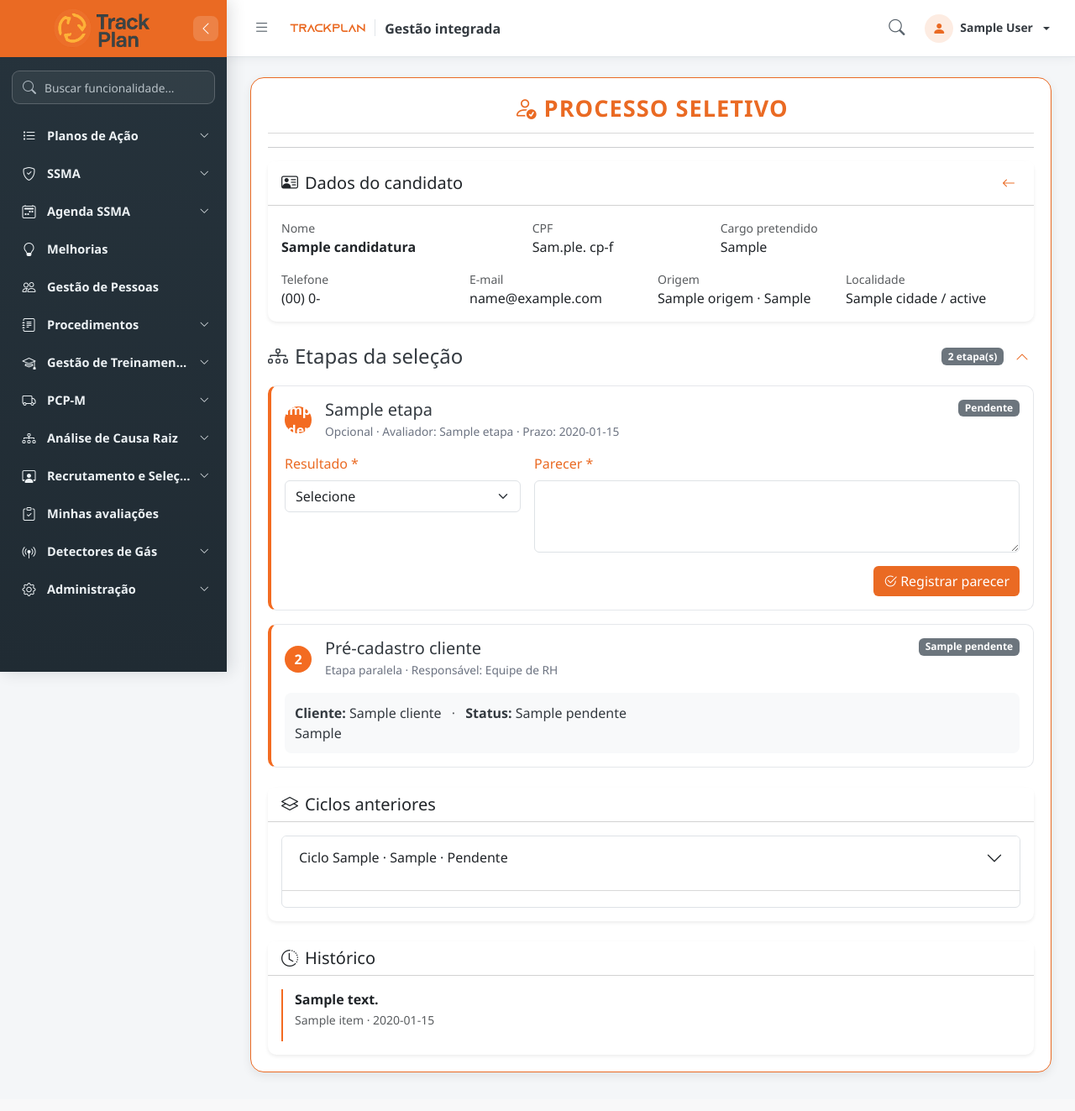
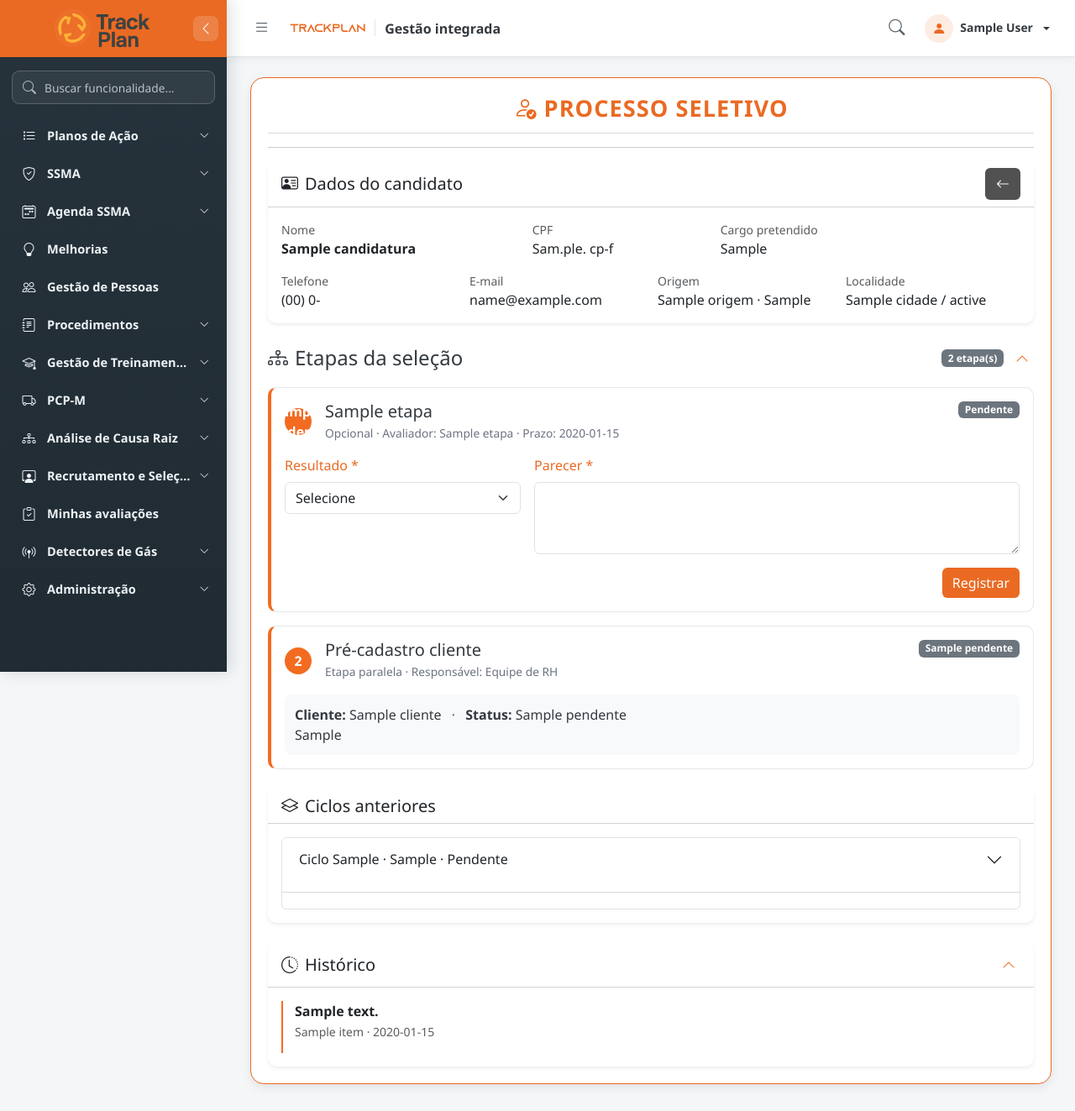
Before and after one commit to diecco/plano_de_acao_final_version, a Flask app: template app/templates/recrutamento_candidatura_detalhe.html in a window 1280 px wide. Shown: the whole page at 84% size. Before the commit the page ends 1282 px from the top, so only its background shows below. Run offline with Flask 3, Linux system fonts and the light colour scheme; the visitor is signed in with stand-in values (Sample User, id 1); the template is opened without the code that fills it: most values are stand-ins (such as "Sample title", 1, 10 or a date in 2020).

Commit message:
refactor: aprimora fluxo visual do recrutamento

```diff
--- a/app/templates/recrutamento_candidatura_detalhe.html
+++ b/app/templates/recrutamento_candidatura_detalhe.html
@@ -11,6 +11,7 @@
     .parecer-box.compacto { white-space:normal; }
     .historico-item { border-left:2px solid #f36b21; padding:0 0 14px 14px; }
     .modal-header-trackplan { background:#f36b21; color:#fff; }
+    .btn-cabecalho-acao { min-width:42px; min-height:38px; display:inline-flex; align-items:center; justify-content:center; }
 </style>
 {% endblock %}
 
@@ -33,10 +34,10 @@
     <div class="card-header bg-white d-flex align-items-center justify-content-between">
         <h5 class="mb-0"><i class="bi bi-person-vcard me-2"></i>Dados do candidato</h5>
         <div class="d-flex align-items-center gap-2">
-            {% if candidatura.curriculo_arquivo %}<a class="btn-acao-icon" href="{{ url_for('main.baixar_curriculo_recrutamento', nome=candidatura.curriculo_arquivo) }}" title="Baixar currículo"><i class="bi bi-paperclip"></i></a>{% endif %}
-            {% if pode_gerenciar and candidatura.status in ('cadastrado', 'em_triagem') %}<form method="post" action="{{ url_for('main.iniciar_selecao_recrutamento', candidatura_id=candidatura.id) }}"><button class="btn-acao-icon" type="submit" title="Iniciar seleção"><i class="bi bi-play-fill"></i></button></form>{% elif pode_gerenciar and candidatura.decisao_resultado %}<button class="btn-acao-icon" type="button" data-bs-toggle="modal" data-bs-target="#modalReaproveitar" title="Reaproveitar candidatura"><i class="bi bi-arrow-repeat"></i></button>{% endif %}
-            {% if pode_encerrar %}<button class="btn-acao-icon" type="button" data-bs-toggle="modal" data-bs-target="#modalEncerrarCandidatura" title="Encerrar processo"><i class="bi bi-x-circle"></i></button>{% endif %}
-            <a class="btn-acao-icon" href="{{ url_for('main.recrutamento_candidatos') }}" title="Voltar"><i class="bi bi-arrow-left"></i></a>
+            {% if candidatura.curriculo_arquivo %}<a class="btn btn-laranja btn-cabecalho-acao" href="{{ url_for('main.baixar_curriculo_recrutamento', nome=candidatura.curriculo_arquivo) }}" title="Baixar currículo"><i class="bi bi-paperclip"></i></a>{% endif %}
+            {% if pode_gerenciar and candidatura.status in ('cadastrado', 'em_triagem') %}<form method="post" action="{{ url_for('main.iniciar_selecao_recrutamento', candidatura_id=candidatura.id) }}"><button class="btn btn-laranja btn-cabecalho-acao" type="submit" title="Iniciar seleção"><i class="bi bi-play-fill"></i></button></form>{% elif pode_gerenciar and candidatura.decisao_resultado %}<button class="btn btn-laranja btn-cabecalho-acao" type="button" data-bs-toggle="modal" data-bs-target="#modalReaproveitar" title="Reaproveitar candidatura"><i class="bi bi-arrow-repeat"></i></button>{% endif %}
+            {% if pode_encerrar %}<button class="btn btn-laranja btn-cabecalho-acao" type="button" data-bs-toggle="modal" data-bs-target="#modalEncerrarCandidatura" title="Encerrar processo"><i class="bi bi-x-circle"></i></button>{% endif %}
+            <a class="btn btn-cinza btn-cabecalho-acao" href="{{ url_for('main.recrutamento_candidatos') }}" title="Voltar"><i class="bi bi-arrow-left"></i></a>
         </div>
     </div>
     <div class="card-body">
@@ -55,7 +56,7 @@
 {% if candidatura.status not in ('cadastrado', 'em_triagem') %}
 <div class="d-flex align-items-center justify-content-between mb-3">
     <h4 class="mb-0"><i class="bi bi-diagram-3 me-2"></i>Etapas da seleção</h4>
-    <div class="d-flex align-items-center gap-2"><span class="badge bg-secondary">{{ etapas|length + 1 }} etapa(s)</span><button class="btn-acao-icon" type="button" data-bs-toggle="collapse" data-bs-target="#etapasSelecaoConteudo" title="Recolher ou expandir etapas"><i class="bi bi-chevron-up"></i></button></div>
+    <div class="d-flex align-items-center gap-2"><span class="badge bg-secondary">{{ etapas|length + 1 }} etapa(s)</span><button class="btn-acao-icon collapse-section-toggle" type="button" data-bs-toggle="collapse" data-bs-target="#etapasSelecaoConteudo" aria-expanded="true" title="Recolher etapas"><i class="bi bi-chevron-up"></i></button></div>
 </div>
 
 <div class="collapse show" id="etapasSelecaoConteudo"><div class="row g-3 mb-4">
@@ -112,7 +113,7 @@
                             <form class="mt-3" method="post" action="{{ url_for('main.complementar_parecer_recrutamento', candidatura_id=candidatura.id, etapa_id=etapa.id) }}">
                                 <label class="form-label" for="complemento-{{ etapa.id }}">Parecer complementar</label>
                                 <textarea class="form-control" id="complemento-{{ etapa.id }}" name="parecer_complementar" rows="2" required></textarea>
-                                <div class="d-flex justify-content-end mt-2"><button class="btn btn-cinza" type="submit"><i class="bi bi-plus-circle me-1"></i>Adicionar complemento</button></div>
+                                <div class="d-flex justify-content-end mt-2"><button class="btn btn-laranja" type="submit">Registrar</button></div>
                             </form>
                         {% endif %}
                     </div>
@@ -135,7 +136,7 @@
                                 <textarea class="form-control" id="texto-restricao-{{ etapa.id }}" name="restricao" rows="2"></textarea>
                             </div>
                             <div class="col-12 d-flex justify-content-end">
-                                <button class="btn btn-laranja" type="submit"><i class="bi bi-check2-circle me-1"></i>Registrar parecer</button>
+                                <button class="btn btn-laranja" type="submit">Registrar</button>
                             </div>
                         </div>
                     </form>
@@ -156,7 +157,7 @@
                 <div class="d-flex align-items-center gap-2">
                     <span class="badge bg-secondary">{{ status_validacao_cliente.get(pre_cadastro_cliente.status, pre_cadastro_cliente.status) if pre_cadastro_cliente else 'Não iniciado' }}</span>
                     {% if pode_gerenciar and candidatura.status != 'liberado_admissao' %}
-                        <button class="btn btn-sm {{ 'btn-cinza' if pre_cadastro_cliente else 'btn-laranja' }}" type="button" data-bs-toggle="collapse" data-bs-target="#formPreCadastroCliente" title="{{ 'Editar pré-cadastro' if pre_cadastro_cliente else 'Registrar pré-cadastro' }}"><i class="bi {{ 'bi-pencil-square' if pre_cadastro_cliente else 'bi-plus-lg' }}"></i></button>
+                        <button class="btn btn-sm btn-laranja" type="button" data-bs-toggle="collapse" data-bs-target="#formPreCadastroCliente" title="{{ 'Editar pré-cadastro' if pre_cadastro_cliente else 'Registrar pré-cadastro' }}"><i class="bi {{ 'bi-pencil-square' if pre_cadastro_cliente else 'bi-plus-lg' }}"></i></button>
                     {% endif %}
                 </div>
             </div>
@@ -216,7 +217,7 @@
                         {% endif %}
                     </div>
                     <div class="col-md-8"><label class="form-label" for="decisaoParecer">Justificativa *</label><textarea class="form-control" id="decisaoParecer" name="decisao_parecer" rows="3" required></textarea></div>
-                    <div class="col-12 d-flex justify-content-end"><button class="btn btn-laranja" type="submit"><i class="bi bi-check2-circle me-1"></i>Registrar</button></div>
+                    <div class="col-12 d-flex justify-content-end"><button class="btn btn-laranja" type="submit">Registrar</button></div>
                 </div>
             </form>
         {% endif %}
@@ -225,7 +226,11 @@
 {% endif %}
 
 {% if candidatura.decisao_resultado in ('aprovado', 'aprovado_restricao') %}
-<div class="d-flex align-items-center justify-content-between mb-3"><h4 class="mb-0"><i class="bi bi-signpost-split me-2"></i>Fluxo pós-seleção</h4></div>
+<div class="d-flex align-items-center justify-content-between mb-3">
+    <h4 class="mb-0"><i class="bi bi-signpost-split me-2"></i>Fluxo pós-seleção</h4>
+    <button class="btn-acao-icon collapse-section-toggle" type="button" data-bs-toggle="collapse" data-bs-target="#fluxoPosSelecaoConteudo" aria-expanded="true" title="Recolher fluxo pós-seleção"><i class="bi bi-chevron-up"></i></button>
+</div>
+<div class="collapse show" id="fluxoPosSelecaoConteudo">
 <div class="etapa-card mb-3">
     <div class="d-flex justify-content-between align-items-start gap-3 flex-wrap">
         <div class="d-flex gap-3 align-items-center"><span class="etapa-numero">1</span><div><h5 class="mb-1">Envio da proposta</h5><div class="etapa-meta">Registro do envio formal ao candidato</div></div></div>
@@ -276,7 +281,7 @@
                 <div><h6 class="text-orange mb-1">Exame admissional</h6><div class="etapa-meta">Agendamento e resultado ocupacional</div></div>
                 <div class="d-flex align-items-center gap-2">
                     <span class="badge bg-secondary">{{ status_exame_admissional.get(pre_admissao.aso_status, pre_admissao.aso_status) }}</span>
-                    {% if pode_gerenciar and not pre_admissao.liberado_admissao_em %}<button class="btn btn-sm btn-cinza" type="button" data-bs-toggle="collapse" data-bs-target="#formExameAdmissional" title="Editar exame admissional"><i class="bi bi-pencil-square"></i></button>{% endif %}
+                    {% if pode_gerenciar and not pre_admissao.liberado_admissao_em %}<button class="btn btn-sm btn-laranja" type="button" data-bs-toggle="collapse" data-bs-target="#formExameAdmissional" title="Editar exame admissional"><i class="bi bi-pencil-square"></i></button>{% endif %}
                 </div>
             </div>
             <div class="parecer-box compacto mt-3">
@@ -293,16 +298,16 @@
                 </div>
                 <div class="col-md-2" id="blocoDataExame">
                     <label class="form-label" for="dataExame">Data do exame *</label>
-                    <input class="form-control" id="dataExame" type="date" name="data_exame" value="{{ pre_admissao.aso_data_prevista.isoformat() if pre_admissao.aso_data_prevista else '' }}">
+                    <input class="form-control" id="dataExame" type="date" name="data_exame" value="{{ pre_admissao.aso_data_prevista.isoformat() if pre_admissao.aso_data_prevista else '' }}" {% if pre_admissao.aso_status != 'agendado' %}disabled{% endif %}>
                 </div>
                 <div class="col-md-2" id="blocoResultadoExame">
                     <label class="form-label" for="resultadoExame">Resultado *</label>
-                    <select class="form-select" id="resultadoExame" name="resultado">
+                    <select class="form-select" id="resultadoExame" name="resultado" {% if pre_admissao.aso_status != 'concluido' %}disabled{% endif %}>
                         <option value="">Selecione</option>
                         {% for valor, rotulo in resultados_exame_admissional.items() %}<option value="{{ valor }}" {% if pre_admissao.aso_resultado == valor %}selected{% endif %}>{{ rotulo }}</option>{% endfor %}
                     </select>
                 </div>
-                <div class="col-md-3"><label class="form-label" for="observacoesExame">Observações</label><input class="form-control" id="observacoesExame" name="observacoes" maxlength="500" value="{{ pre_admissao.observacoes or '' }}"></div>
+                <div class="col-md-3"><label class="form-label" for="observacoesExame">Observações</label><input class="form-control" id="observacoesExame" name="observacoes" maxlength="500" value="{{ pre_admissao.observacoes or '' }}" {% if pre_admissao.aso_status not in ('concluido', 'cancelado') %}disabled{% endif %}></div>
                 <div class="col-md-2 d-flex justify-content-end gap-2"><button class="btn btn-cinza" type="button" data-bs-toggle="collapse" data-bs-target="#formExameAdmissional">Cancelar</button><button class="btn btn-laranja" type="submit">Salvar</button></div>
             </form>
             </div>
@@ -326,7 +331,7 @@
                         </tbody>
                     </table>
                 </div>
-                {% if pode_gerenciar and not pre_admissao.liberado_admissao_em %}<div class="d-flex justify-content-end"><button class="btn btn-cinza" type="submit">Salvar documentos</button></div>{% endif %}
+                {% if pode_gerenciar and not pre_admissao.liberado_admissao_em %}<div class="d-flex justify-content-end"><button class="btn btn-laranja" type="submit">Salvar</button></div>{% endif %}
             </form>
         {% else %}<div class="alert alert-secondary">Nenhum tipo de documento ativo foi configurado.</div>{% endif %}
 
@@ -339,6 +344,7 @@
     </div>
 </div>
 {% endif %}
+</div>
 
 {% if ciclos_anteriores %}
 <div class="card border-0 shadow-sm mb-4">
@@ -401,8 +407,11 @@
 {% endif %}
 
 <div class="card border-0 shadow-sm">
-    <div class="card-header bg-white"><h5 class="mb-0"><i class="bi bi-clock-history me-2"></i>Histórico</h5></div>
-    <div class="card-body">
+    <div class="card-header bg-white d-flex align-items-center justify-content-between">
+        <h5 class="mb-0"><i class="bi bi-clock-history me-2"></i>Histórico</h5>
+        <button class="btn-acao-icon collapse-section-toggle" type="button" data-bs-toggle="collapse" data-bs-target="#historicoRecrutamentoConteudo" aria-expanded="true" title="Recolher histórico"><i class="bi bi-chevron-up"></i></button>
+    </div>
+    <div class="card-body collapse show" id="historicoRecrutamentoConteudo">
         {% for item in historico %}
             <div class="historico-item">
                 <strong>{{ item.descricao }}</strong><br>
@@ -545,19 +554,37 @@ if (statusExame) {
     function atualizarExame() {
         const permiteData = statusExame.value === 'agendado';
         const concluido = statusExame.value === 'concluido';
+        const cancelado = statusExame.value === 'cancelado';
         const data = document.getElementById('dataExame');
         const resultado = document.getElementById('resultadoExame');
+        const observacoes = document.getElementById('observacoesExame');
         data.disabled = !permiteData;
         resultado.disabled = !concluido;
+        observacoes.disabled = !(concluido || cancelado);
         data.required = permiteData;
         resultado.required = concluido;
-        if (!concluido) resultado.value = '';
-        const observacoes = document.getElementById('observacoesExame');
-        observacoes.required = statusExame.value === 'cancelado' || (concluido && resultado.value === 'apto_restricao');
+        observacoes.required = cancelado || (concluido && resultado.value === 'apto_restricao');
     }
     statusExame.addEventListener('change', atualizarExame);
     document.getElementById('resultadoExame').addEventListener('change', atualizarExame);
     atualizarExame();
 }
+document.querySelectorAll('.collapse-section-toggle').forEach(function (botao) {
+    const seletor = botao.getAttribute('data-bs-target');
+    const alvo = seletor ? document.querySelector(seletor) : null;
+    const icone = botao.querySelector('i');
+    if (!alvo || !icone) return;
+
+    alvo.addEventListener('shown.bs.collapse', function () {
+        icone.className = 'bi bi-chevron-up';
+        botao.setAttribute('aria-expanded', 'true');
+        botao.title = botao.title.replace('Expandir', 'Recolher');
+    });
+    alvo.addEventListener('hidden.bs.collapse', function () {
+        icone.className = 'bi bi-chevron-down';
+        botao.setAttribute('aria-expanded', 'false');
+        botao.title = botao.title.replace('Recolher', 'Expandir');
+    });
+});
 </script>
 {% endblock %}
--- a/app/views/recrutamento.py
+++ b/app/views/recrutamento.py
@@ -1459,6 +1459,7 @@ def register_recrutamento_routes(blueprint):
         status = (request.form.get("status") or "").strip()
         data_exame = request.form.get("data_exame") or None
         resultado = (request.form.get("resultado") or "").strip() or None
+        observacoes_enviadas = "observacoes" in request.form
         observacoes = (request.form.get("observacoes") or "").strip() or None
         conn = get_db_connection()
         cursor = conn.cursor(dictionary=True)
@@ -1487,6 +1488,8 @@ def register_recrutamento_routes(blueprint):
             pre_admissao_atual = cursor.fetchone()
             if pre_admissao_atual is None:
                 raise ValueError("A pré-admissão ainda não foi iniciada.")
+            if not observacoes_enviadas:
+                observacoes = pre_admissao_atual.get("observacoes")
             if status not in STATUS_EXAME_ADMISSIONAL:
                 raise ValueError("Selecione uma situação válida para o exame.")
             if status != "agendado":
```
Also changed, not shown: tests/test_recrutamento_module.py (+9 -0 lines).
